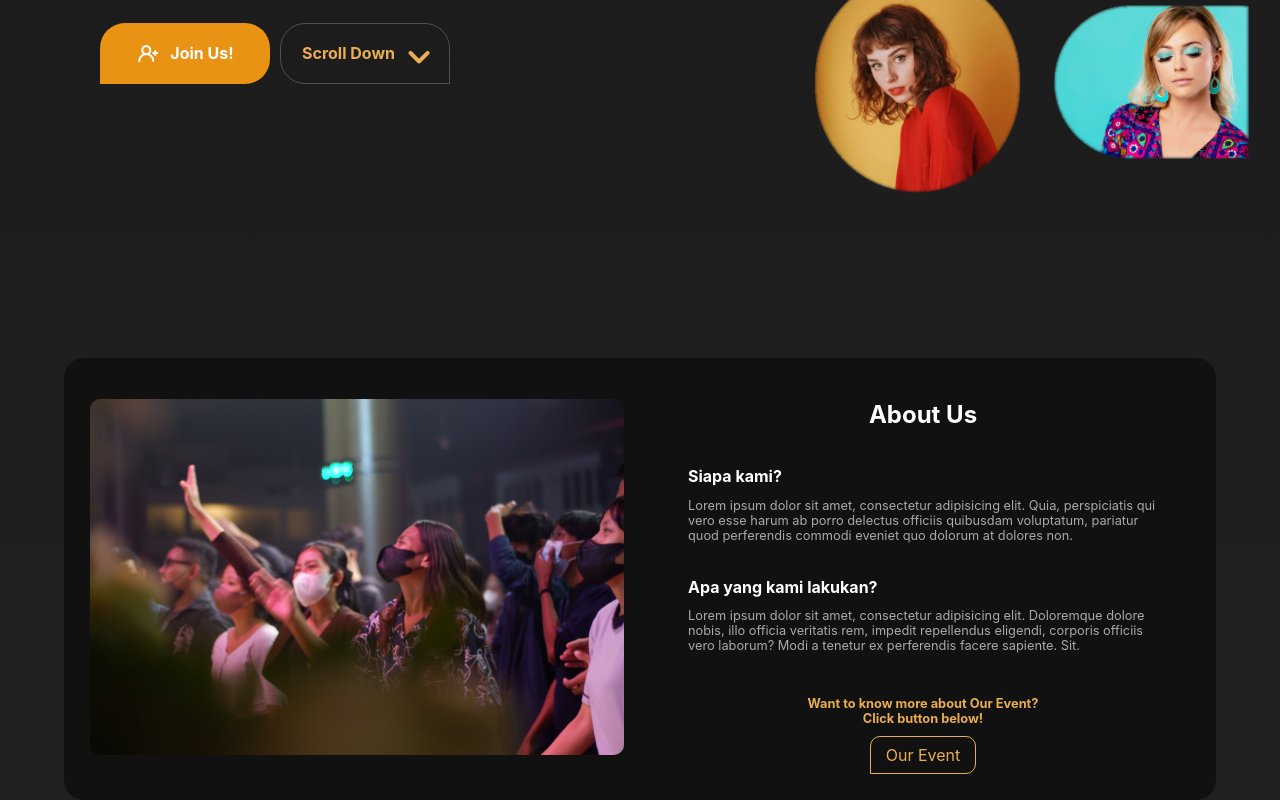
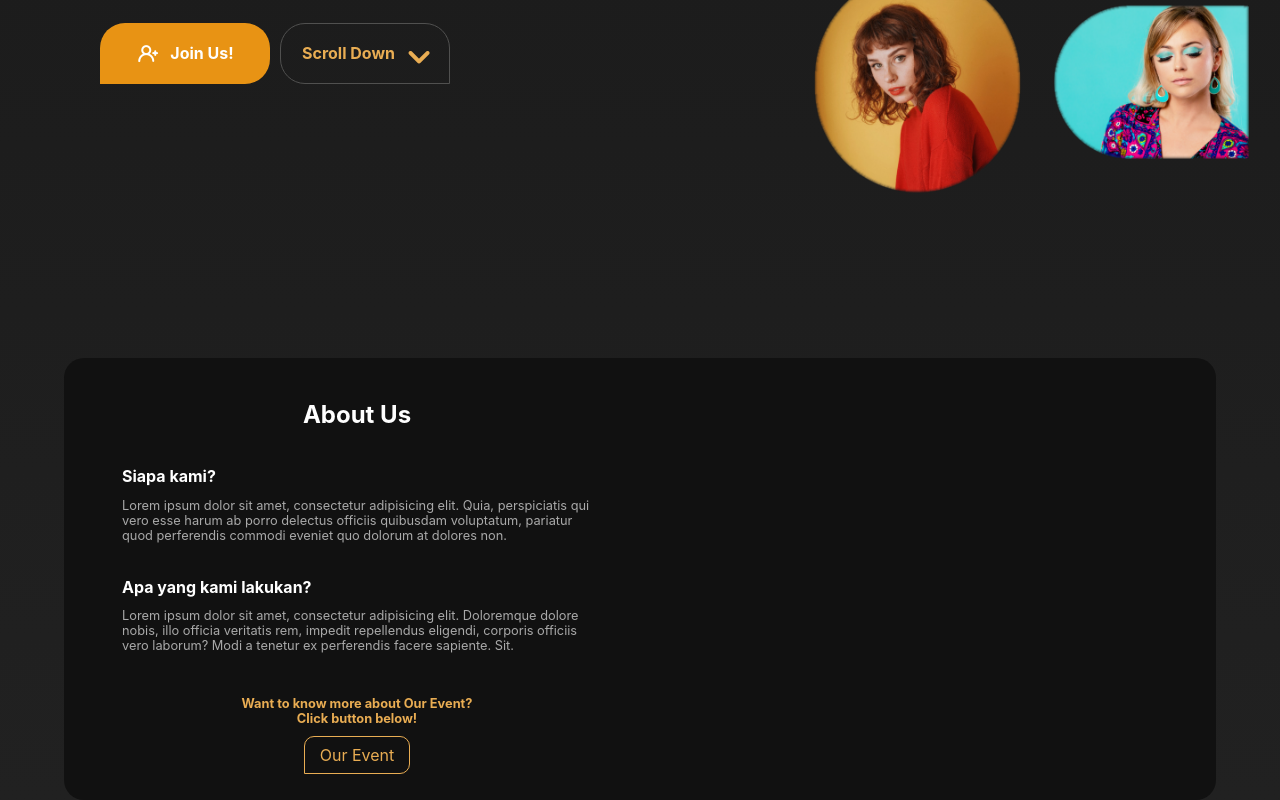
Before and after one commit to RonaldoWidiantoSiswoyo/hmi-web, a Next.js app: page / in a window 1280 px wide. Shown: the part 512-1312 px from the top of the page. Built offline with nearby package versions, Linux system fonts and the light colour scheme.

Commit message:
ahaasdlnasdjkhsdcjcaa commit

```diff
--- a/components/About/About.module.css
+++ b/components/About/About.module.css
@@ -89,7 +89,7 @@
   color: white;
   background-color: rgb(232, 147, 20);
 }
-@keyframes icon {
+/* @keyframes icon {
   0% {
     transform: translateY(-3px);
   }
@@ -99,7 +99,7 @@
   0% {
     transform: translateY(-3px);
   }
-}
+} */
 @media screen and (max-width: 768px) {
   .section {
     flex-direction: column;
--- a/components/About/index.tsx
+++ b/components/About/index.tsx
@@ -9,7 +9,7 @@ export default function About() {
   return (
     <div className={styles["container__about"]} id="about">
       <div className={styles.section}>
-        <div className={styles["about__left-section"]}>
+        {/* <div className={styles["about__left-section"]}>
           <Swiper
             className={styles.swiper}
             spaceBetween={50}
@@ -58,15 +58,7 @@ export default function About() {
                 // height={450}
               />
             </SwiperSlide>
-            {/* <SwiperSlide className={styles["swiper__slide"]}>
-              <img
-                className={styles["item__image"]}
-                src="/abouthm5.jpg"
-                alt="Foto HMI 5"
-                // width={700}
-                // height={450}
-              />
-            </SwiperSlide> */}
+
             <SwiperSlide className={styles["swiper__slide"]}>
               <img
                 className={styles["item__image"]}
@@ -103,26 +95,8 @@ export default function About() {
                 // height={450}
               />
             </SwiperSlide>
-            {/* <SwiperSlide className={styles["swiper__slide"]}>
-              <img
-                className={styles["item__image"]}
-                src="/abouthm10.jpg"
-                alt="Foto HMI 10"
-                // width={700}
-                // height={450}
-              />
-            </SwiperSlide>
-            <SwiperSlide className={styles["swiper__slide"]}>
-              <img
-                className={styles["item__image"]}
-                src="/abouthm11.jpg"
-                alt="Foto HMI 11"
-                // width={700}
-                // height={450}
-              />
-            </SwiperSlide> */}
           </Swiper>
-        </div>
+        </div> */}
         <div className={styles["about__right-section"]}>
           <h1 className={styles["about__title"]}>About Us</h1>
           <div>
```
